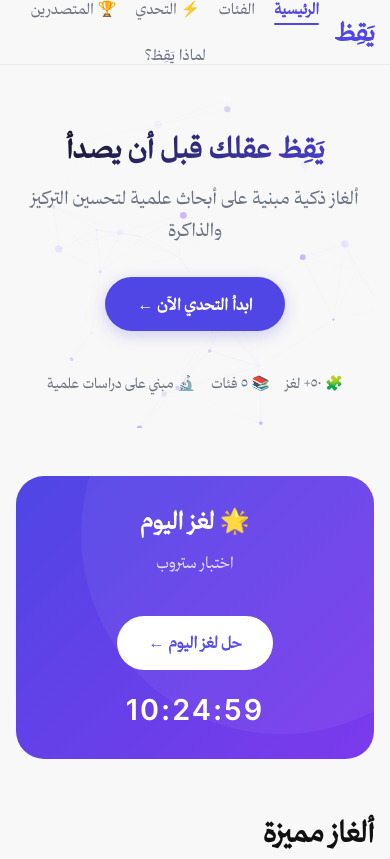
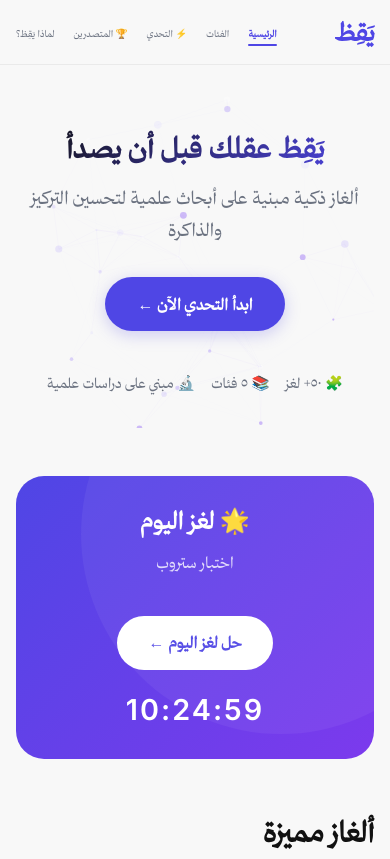
Before and after one commit to Abadi04/yaqiz, a plain HTML site: page index.html in a window 390 px wide. Shown: the top 859 px of the page. Drawn offline with Linux system fonts and the light colour scheme.

```diff
--- a/css/styles.css
+++ b/css/styles.css
@@ -1281,7 +1281,7 @@
   .nav { padding: 0 1rem; }
   .nav-stats { display: none; }
   .nav-links { gap: 1.2rem; flex-wrap: wrap; justify-content: center; }
-  .nav-links a { font-size: 1rem; }
+  .nav-links a { font-size: 0.7rem; }
   .nav-links a.active { font-weight: 800; color: var(--accent); }
   #app { padding: 1rem; }
   .hero { padding: 3rem 0.5rem 2rem; }
@@ -1315,7 +1315,7 @@
   }
 }
 @media (max-width: 480px) {
-  .nav-links a { font-size: 0.95rem; }
+  .nav-links a { font-size: 0.6rem; }
   .hero h1 { font-size: 1.8rem; }
   .game-content { padding: 1.5rem; }
   .color-grid { grid-template-columns: repeat(2,1fr); }
```
